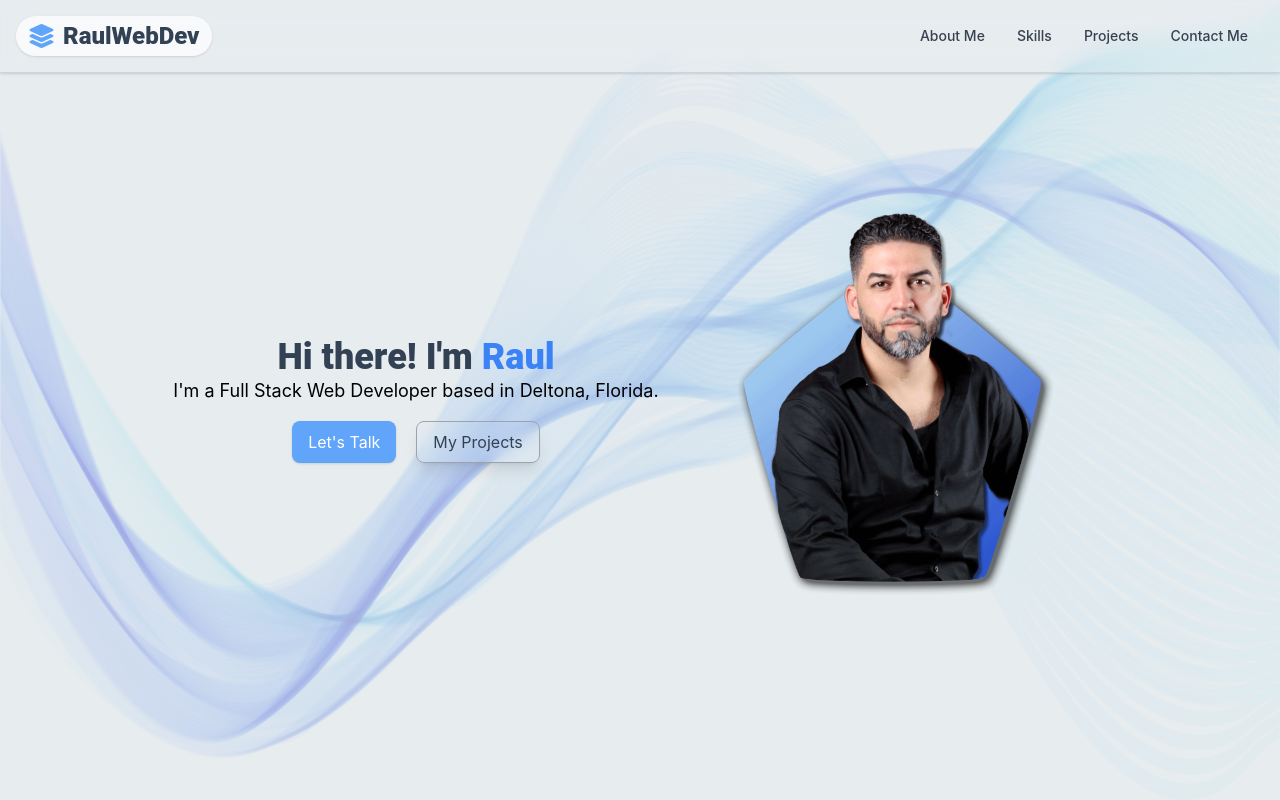
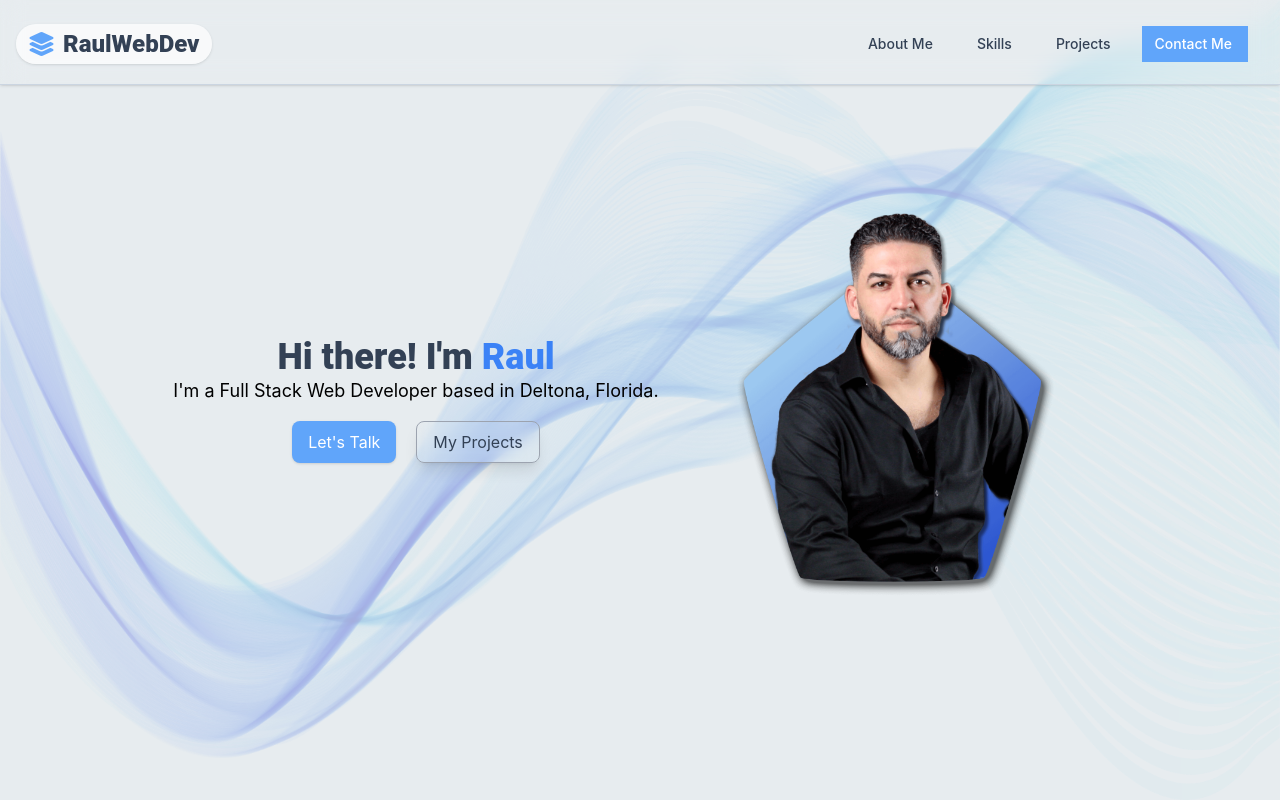
Before and after one commit to jimenezraul/raulwebdev-portfolio, a React (Create React App) app: page / in a window 1280 px wide. Shown: the top 800 px of the page. Built offline with nearby package versions, Linux system fonts and the light colour scheme.

Commit message:
added background color to contact me in the navbar

```diff
--- a/src/components/ProjectCard/index.js
+++ b/src/components/ProjectCard/index.js
@@ -9,7 +9,7 @@ const ProjectCard = ({ project, index }) => {
     >
       <div className='flex flex-col bg-white rounded-lg shadow overflow-hidden'>
         <div
-          class='h-48 flex-none bg-cover rounded-t lg:rounded-t-none lg:rounded-l text-center overflow-hidden'
+          className='h-48 flex-none bg-cover rounded-t lg:rounded-t-none lg:rounded-l text-center overflow-hidden'
           style={style}
           title={project.title}
         ></div>
--- a/src/components/Skills/index.js
+++ b/src/components/Skills/index.js
@@ -61,7 +61,7 @@ const Skills = () => {
         </div>
         <div className='flex flex-wrap'>
           {skillsList.map((skill, index) => (
-            <div className='w-full md:w-6/12 lg:w-4/12 px-4 text-center'>
+            <div key={index} className='w-full md:w-6/12 lg:w-4/12 px-4 text-center'>
               <div
                 className='relative flex flex-col min-w-0 break-words bg-white w-full mb-8 shadow-lg rounded-lg border border-slate-300 overflow-hidden'
               >
--- a/src/components/navbar/index.js
+++ b/src/components/navbar/index.js
@@ -61,18 +61,23 @@ const NavBar = () => {
             isExpanded ? 'translate-y-0' : '-translate-y-80'
           } z-0 md:translate-y-0 transition-all ease-in-out w-full md:block md:w-auto`}
         >
-          <ul className='flex flex-col p-4 mt-4 md:flex-row md:space-x-8 md:mt-0 md:text-sm md:font-medium rounded-full'>
-            {navLinks.map((link) => (
-              <li key={link.name}>
+          <ul className='flex flex-col p-4 mt-4 md:flex-row md:space-x-4 md:mt-0 md:text-sm md:font-medium rounded-full'>
+            {navLinks.map((link, index) => {
+              const last = index === navLinks.length - 1;
+              return (
+                <li key={index}>
                   <a
                     href={link.path}
                     onClick={handleClose}
-                  className='transition-all ease-in-out duration-300 hover:scale-110 block py-2 pl-3 pr-4 text-gray-700  md:hover:text-blue-700 md:p-0 '
+                    className={`${
+                      last ? 'bg-blue-400 text-white md:hover:text-white': "text-slate-700 md:hover:text-blue-700"
+                    } px-4 transition-all ease-in-out duration-300 hover:scale-110 block py-2 pl-3 pr-4`}
                   >
                     {link.name}
                   </a>
                 </li>
-            ))}
+              );
+            })}
           </ul>
         </div>
       </div>
```
Lines whose indentation alone changed are shown as unchanged.
